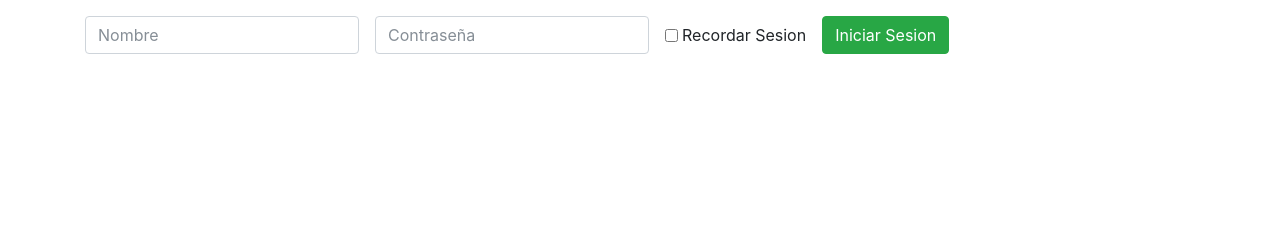
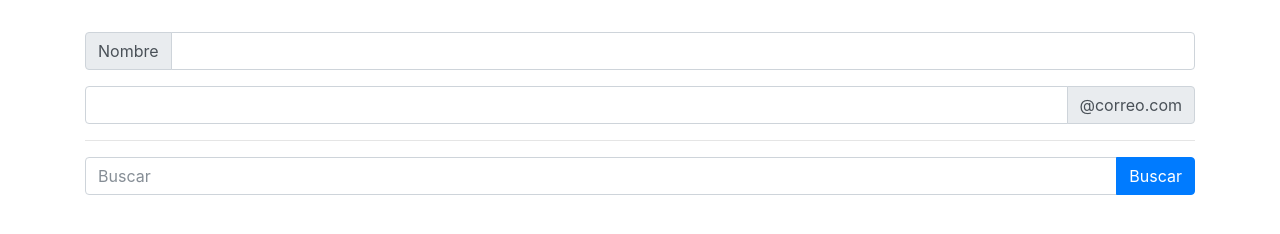
Before and after one commit to dlromero/boostrap4, a plain HTML site: page forms/input_groups.html in a window 1280 px wide. Drawn offline with Linux system fonts and the light colour scheme.

Commit message:
groups forms

```diff
--- a/forms/input_groups.html
+++ b/forms/input_groups.html
@@ -13,14 +13,27 @@
     <div class="container">
         <div class="row mt-3">
             <div class="col">
-                <form action="" class="form-inline">
-                    <input type="text" class="form-control mr-3" name="nombre" id="nombre" placeholder="Nombre">
-                    <input type="password" class="form-control mr-3" name="password" id="password" placeholder="Contraseña">
-                    <label for="" class="form-check-label mr-3">
-                        <input type="checkbox" name="recordar" id="recordar" class="form-check-input"> Recordar Sesion
-                    </label>
-                    <input type="submit" class="btn btn-success" value="Iniciar Sesion">
-                </form>
+                <div class="input-group mt-3">
+                    <div class="input-group-prepend">
+                        <span class="input-group-text">Nombre</span>
+                    </div>
+                    <input type="text" name="" id="" class="form-control">
+                </div>
+                <div class="input-group mt-3">
+                    <input type="text" name="" id="" class="form-control">
+                    <div class="input-group-append">
+                        <span class="input-group-text">@correo.com</span>
+                    </div>
+                </div>
+
+                <hr>
+                <div class="input-group">
+                    <input type="text" name="" id="buscar" class="form-control" placeholder="Buscar">
+                    <div class="input-group-append">
+                        <button class="btn btn-primary">Buscar</button>
+                    </div>
+                </div>
+
             </div>
         </div>
     </div>
```
